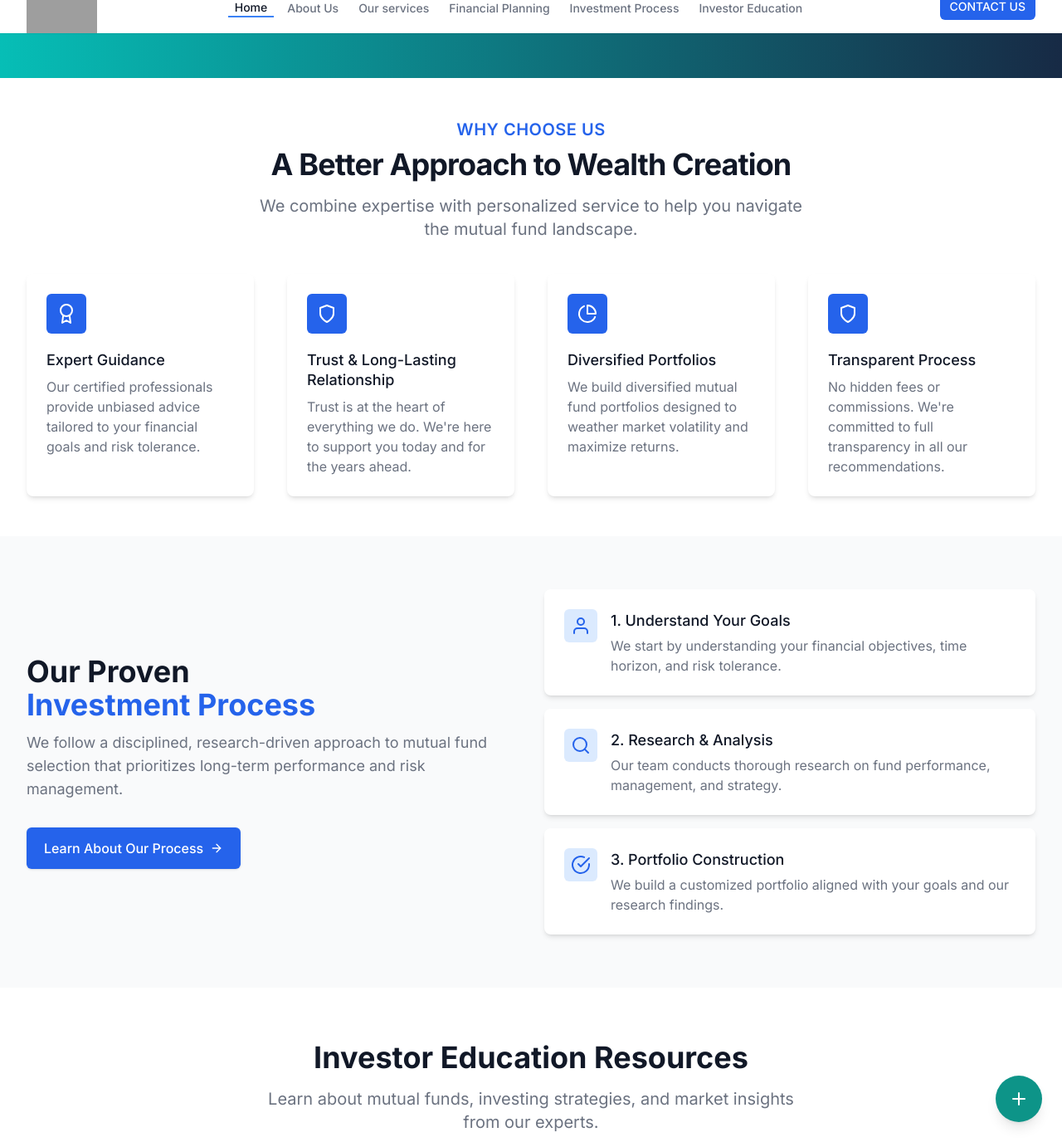
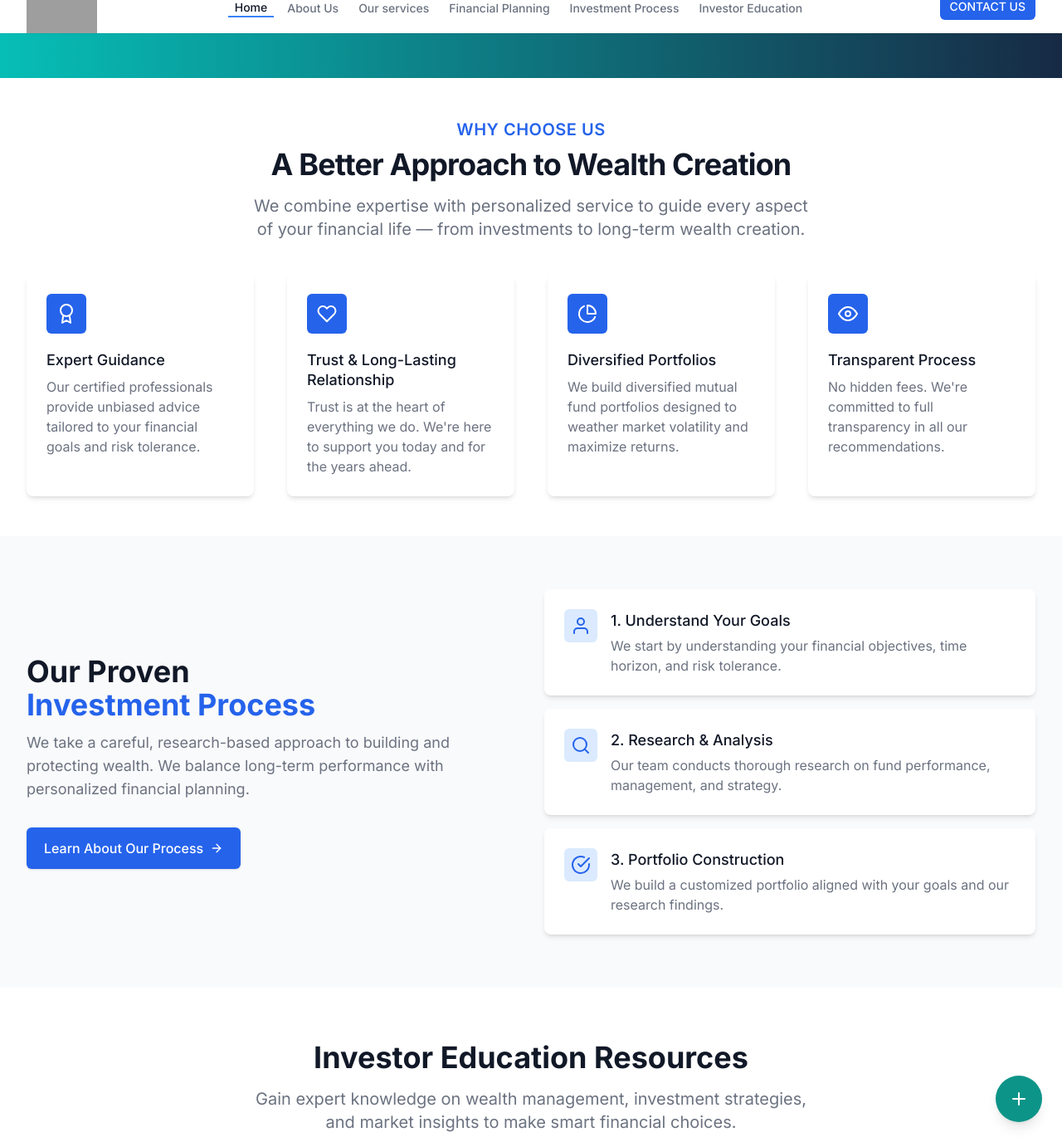
Before and after one commit to bobghosh91/bobghosh91.github.io, a Jekyll site: the page built from index.html, in a window 1280 px wide and 1400 px high, scrolled down 524 px, cut to the strip 24-1400 px from the top of the window. Shown: the whole strip at 83% size. Built offline with Jekyll 4.4.1, drawn with Linux system fonts in a browser that asks for light colours; nearby versions of some CDN libraries; some of the changed text lies outside the part shown; grey boxes are pictures that could not be loaded.

Commit message:
update-3.7

```diff
--- a/blog.html
+++ b/blog.html
@@ -18,7 +18,7 @@ permalink: /blog/
 <body class="bg-gray-50">
 
   <!-- Hero Section -->
-  <header class="bg-gradient-to-r from-teal-500 to-blue-800 py-16">
+  <header class="py-16" style="background: linear-gradient(90deg, #06beb6 0%, #172a45 100%);">
     <div class="max-w-4xl mx-auto text-center">
       <h1 class="text-4xl sm:text-5xl font-extrabold text-white" data-aos="fade-up">
         Investor Education Resources
@@ -27,7 +27,7 @@ permalink: /blog/
         Insights, strategies, and guides to help you invest smarter with mutual funds.
       </p>
     </div>
-  </header>
+</header>
 
   <!-- Blog Grid -->
   <div class="max-w-7xl mx-auto py-4 px-4 sm:px-6 lg:px-6">
--- a/index.html
+++ b/index.html
@@ -59,7 +59,7 @@ permalink: /
                     A Better Approach to Wealth Creation
                 </p>
                 <p class="mt-4 max-w-2xl text-xl text-gray-500 lg:mx-auto">
-                    We combine expertise with personalized service to help you navigate the mutual fund landscape.
+                    We combine expertise with personalized service to guide every aspect of your financial life — from investments to long-term wealth creation.
                 </p>
             </div>
 
@@ -78,7 +78,7 @@ permalink: /
                     </div>
                     <div class="feature-card bg-white rounded-lg shadow-md p-6 transition-all duration-300 ease-in-out" data-aos="fade-up" data-aos-delay="300">
                         <div class="flex items-center justify-center h-12 w-12 rounded-md bg-blue-600 text-white">
-                            <i data-feather="shield"></i>
+                            <i data-feather="heart"></i>
                         </div>
                         <div class="mt-5">
                             <h3 class="text-lg leading-6 font-medium text-gray-900">Trust & Long-Lasting Relationship</h3>
@@ -102,12 +102,12 @@ permalink: /
 
                     <div class="feature-card bg-white rounded-lg shadow-md p-6 transition-all duration-300 ease-in-out" data-aos="fade-up" data-aos-delay="300">
                         <div class="flex items-center justify-center h-12 w-12 rounded-md bg-blue-600 text-white">
-                            <i data-feather="shield"></i>
+                            <i data-feather="eye"></i>
                         </div>
                         <div class="mt-5">
                             <h3 class="text-lg leading-6 font-medium text-gray-900">Transparent Process</h3>
                             <p class="mt-2 text-base text-gray-500">
-                                No hidden fees or commissions. We're committed to full transparency in all our recommendations.
+                                No hidden fees. We're committed to full transparency in all our recommendations.
                             </p>
                         </div>
                     </div>
@@ -126,7 +126,7 @@ permalink: /
                         <span class="block text-blue-600">Investment Process</span>
                     </h2>
                     <p class="mt-3 text-lg text-gray-500">
-                        We follow a disciplined, research-driven approach to mutual fund selection that prioritizes long-term performance and risk management.
+                        We take a careful, research-based approach to building and protecting wealth. We balance long-term performance with personalized financial planning.
                     </p>
                     <div class="mt-8">
                         <div class="inline-flex rounded-md shadow">
@@ -194,7 +194,7 @@ permalink: /
                     Investor Education Resources
                 </h2>
                 <p class="mt-3 max-w-2xl mx-auto text-xl text-gray-500 sm:mt-4" data-aos="fade-up" data-aos-delay="100">
-                    Learn about mutual funds, investing strategies, and market insights from our experts.
+                    Gain expert knowledge on wealth management, investment strategies, and market insights to make smart financial choices.
                 </p>
             </div>
             <div class="mt-12 grid gap-8 lg:grid-cols-3">
```
Also changed, not shown: _posts/2025-09-19-build-your-first-crore.md (+2 -0 lines), services.html (+4 -4 lines).
